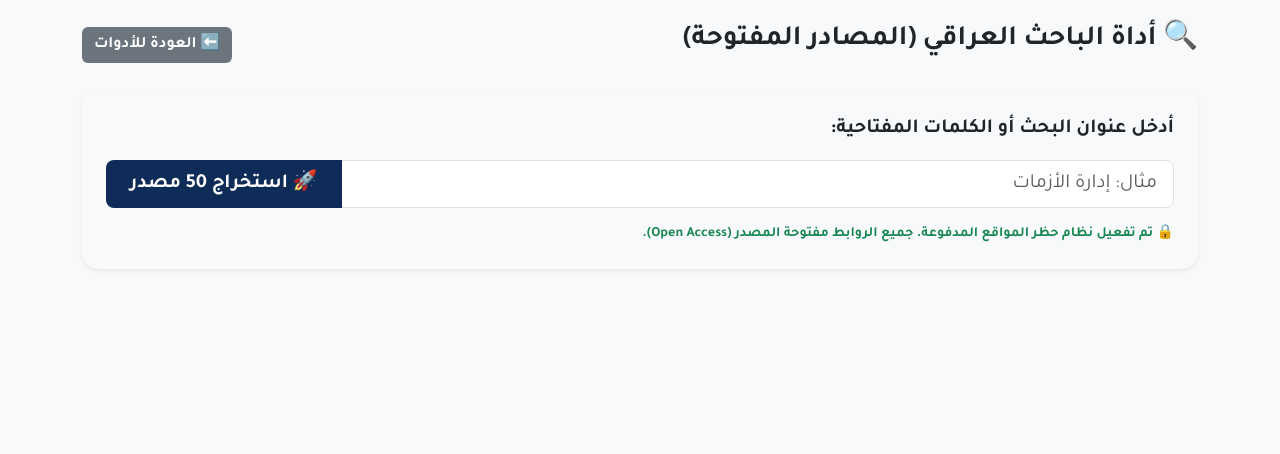
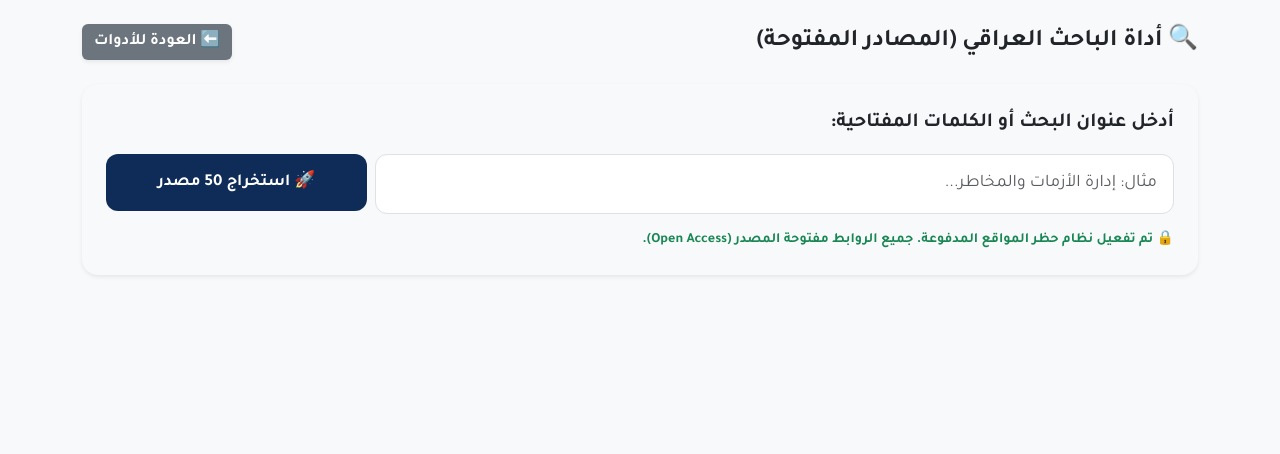
Before and after one commit to abdullah-fadel/AMMNHJB, a Flask app: page /tools/search in a window 1280 px wide. Shown: the part 56-510 px from the top of the page. Run offline with Flask 3, Linux system fonts and the light colour scheme.

Commit message:
Update tool_search.html

```diff
--- a/templates/tool_search.html
+++ b/templates/tool_search.html
@@ -1,17 +1,24 @@
 {% extends 'base.html' %}
 {% block content %}
-<div class="d-flex justify-content-between align-items-center mb-4">
-    <h3 class="fw-bold text-dark">🔍 أداة الباحث العراقي (المصادر المفتوحة)</h3>
-    <a href="{{ url_for('tools_menu') }}" class="btn btn-back fw-bold">⬅️ العودة للأدوات</a>
+<div class="d-flex justify-content-between align-items-center mb-4 flex-wrap gap-2">
+    <h3 class="fw-bold text-dark mb-0 fs-4 fs-md-3">🔍 أداة الباحث العراقي (المصادر المفتوحة)</h3>
+    <a href="{{ url_for('tools_menu') }}" class="btn btn-back fw-bold shadow-sm">⬅️ العودة للأدوات</a>
 </div>
 
 <div class="card p-4 shadow-sm border-0 bg-light mb-4 rounded-4">
     <form method="POST" action="{{ url_for('tool_search') }}">
         <label class="form-label fw-bold fs-5 mb-3">أدخل عنوان البحث أو الكلمات المفتاحية:</label>
-        <div class="input-group">
-            <input type="text" name="query" class="form-control form-control-lg shadow-none" placeholder="مثال: إدارة الأزمات" value="{{ query }}" required>
-            <button type="submit" class="btn btn-primary btn-lg fw-bold px-4">🚀 استخراج 50 مصدر</button>
+
+        <!-- كود متجاوب بالكامل لحل مشكلة الموبايل والكمبيوتر -->
+        <div class="row g-2">
+            <div class="col-12 col-md-8 col-lg-9">
+                <input type="text" name="query" class="form-control form-control-lg shadow-none py-3" style="font-size: 1.1rem; border-radius: 12px;" placeholder="مثال: إدارة الأزمات والمخاطر..." value="{{ query }}" required>
+            </div>
+            <div class="col-12 col-md-4 col-lg-3">
+                <button type="submit" class="btn btn-primary btn-lg fw-bold w-100 py-3" style="border-radius: 12px; font-size: 1.05rem; white-space: nowrap;">🚀 استخراج 50 مصدر</button>
+            </div>
         </div>
+
         <small class="text-success d-block mt-3 fw-bold">🔒 تم تفعيل نظام حظر المواقع المدفوعة. جميع الروابط مفتوحة المصدر (Open Access).</small>
     </form>
 </div>
@@ -26,7 +33,7 @@
     <div class="col-12 col-md-6 col-lg-4">
         <div class="card h-100 shadow-sm border-0 border-top border-success border-4 rounded-4 transition-card">
             <div class="card-body d-flex flex-column p-4">
-                <h5 class="fw-bold mb-3" style="line-height: 1.5;">
+                <h5 class="fw-bold mb-3" style="line-height: 1.5; font-size: 1.1rem;">
                     <a href="{{ res.url }}" target="_blank" class="text-success text-decoration-none hover-link">
                         🔓 {{ res.title }}
                     </a>
```
